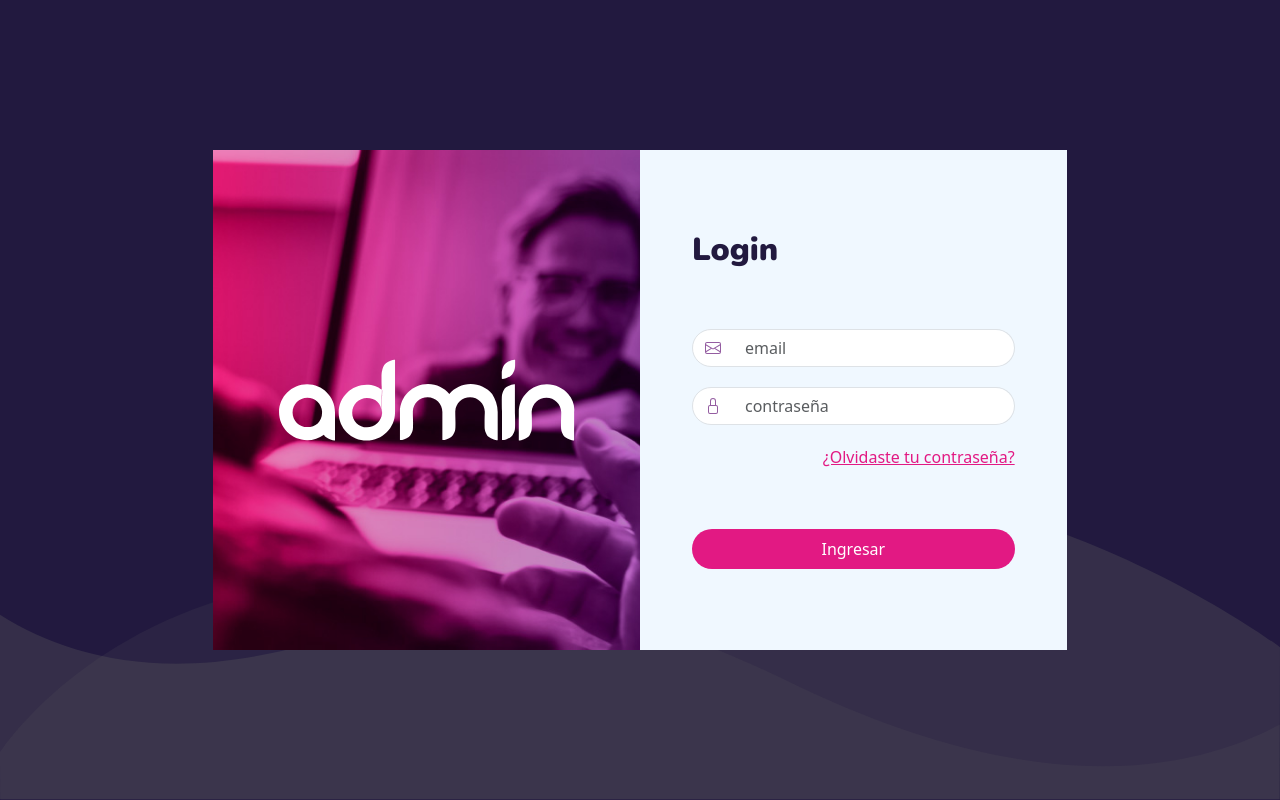
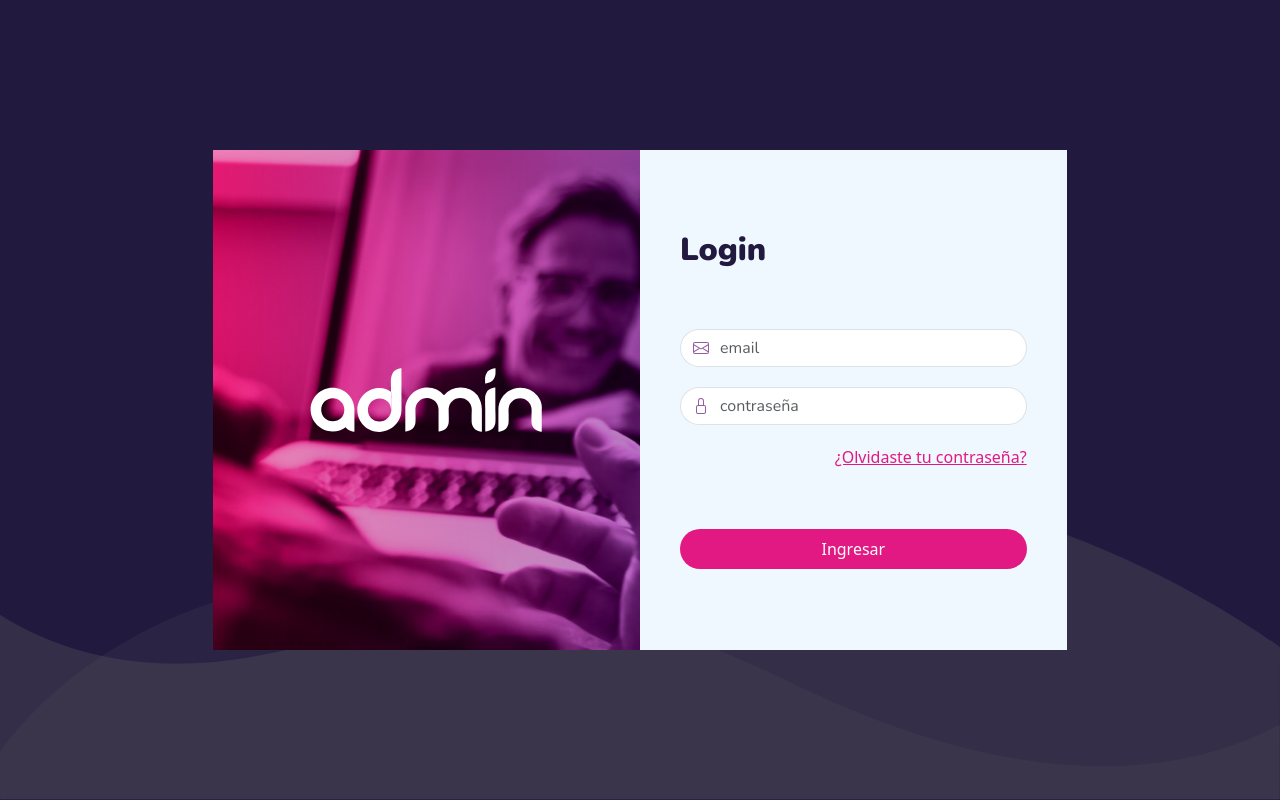
Before and after one commit to gg161087/ap_ejercicio-09, a plain HTML site: page index.html in a window 1280 px wide. Drawn offline with nearby package versions, Linux system fonts and the light colour scheme.

Commit message:
completo

```diff
--- a/index.html
+++ b/index.html
@@ -24,11 +24,7 @@
         <div class="col col-lg-4 col-md-7 col-sm-8 col-10 contenedor-admin">
           <div class="contenedor-img">
             <!-- <h1 class="admin">admin</h1> -->
-            <img
-              src="./assets/logo-blanco.svg"
-              alt="admin"
-              style="width: 300px"
-            />
+            <img src="./assets/logo-blanco.svg" alt="admin" style="width: 55%;"/>
           </div>
         </div>
         <div class="col col-lg-4 col-md-7 col-sm-8 col-10 contenedor-inputs">
--- a/style.css
+++ b/style.css
@@ -27,6 +27,14 @@ html, body{
     justify-content: center;
     align-items: center;
     color: aliceblue;
+    padding: 0;
+}
+.contenedor-img{
+    width: 100%;
+    height: 100%;
+    display: flex;
+    justify-content: center;
+    align-items: center;
 }
 .admin{
     font-family: 'Nunito';
@@ -39,6 +47,7 @@ html, body{
     display: flex;
     justify-content: center;
     align-items: center;
+    padding: 0;
 }
 .fondo-ondas{
     width: 100%;
@@ -68,12 +77,15 @@ html, body{
     background-color: white;
     color: #945da1;
     border-radius: 20px 0 0 20px;
-    border:
+    border-right: 0;
+    padding-right: 0;
+    z-index: 1;
 }
 
 .form-control{
     border-radius: 0 20px 20px 0;
     border-left: 0;
+    font-family: 'Nunito', sans-serif;
 }
 .login{
     text-align: left;
@@ -89,3 +101,8 @@ html, body{
     background-color: #e21983;
     color: white;
 }
+@media (max-width: 991px) {
+    body{
+        display: inline;
+    }
+  }
```
